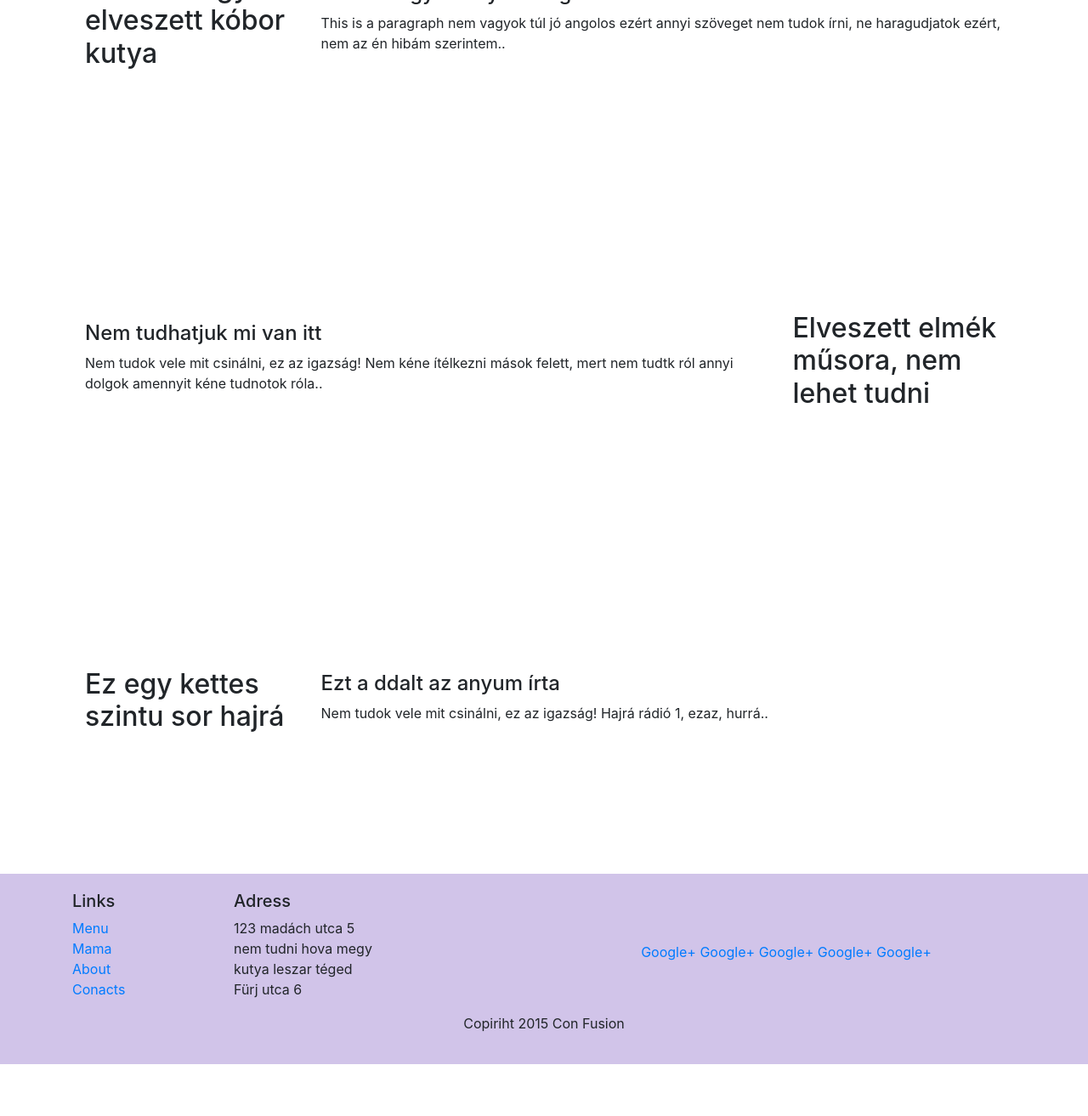
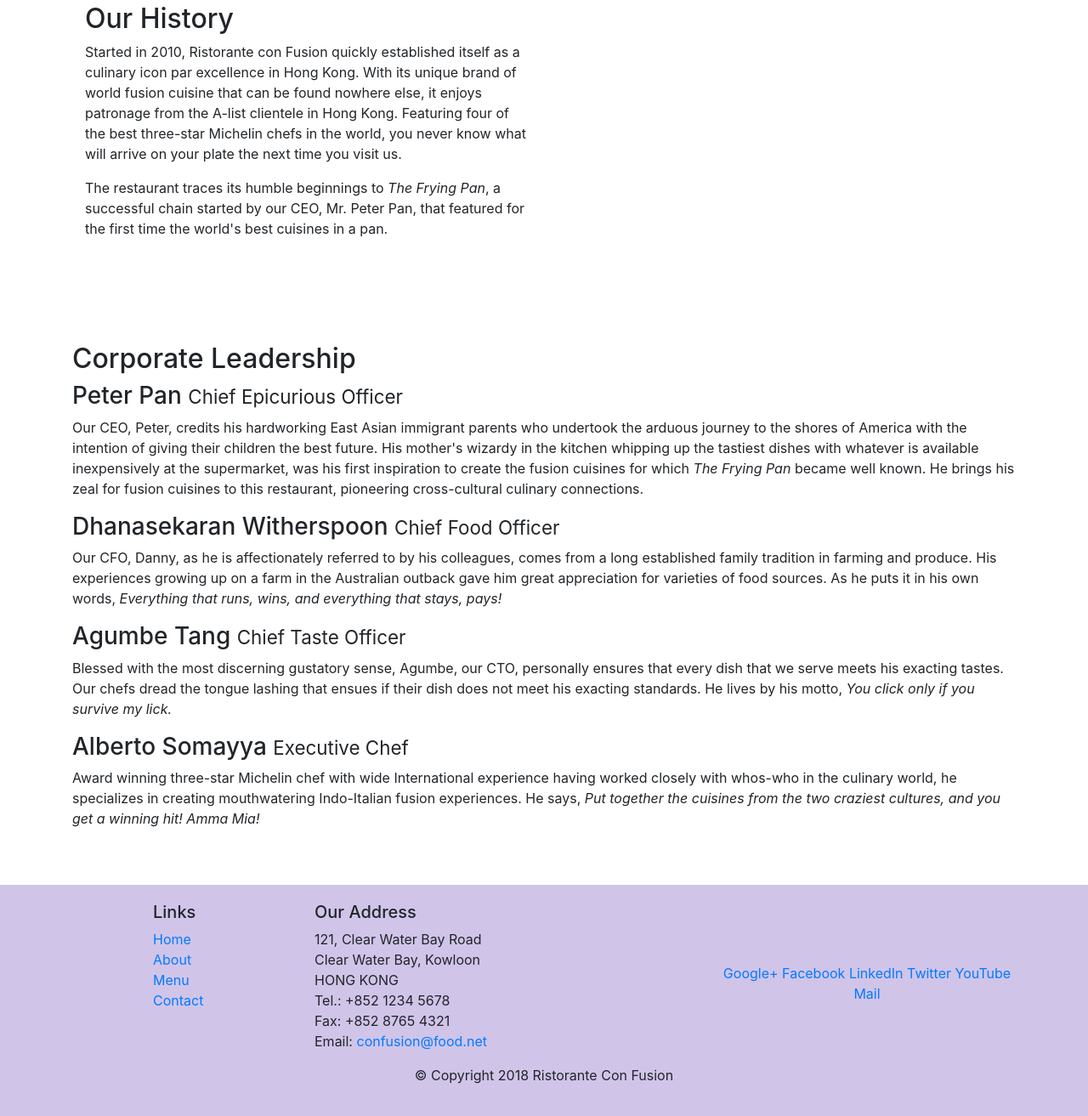
Before and after one commit to jnorbi99/Bootstrap, a website: page index.html in a window 1280 px wide. Shown: the part 398-1711 px from the top of the page at 85% size. Before the commit the page ends 1650 px from the top, so only its background shows below. Drawn offline with nearby package versions, Linux system fonts and the light colour scheme.

Commit message:
Before navbar

```diff
--- a/index.html
+++ b/index.html
@@ -1,24 +1,26 @@
 <!DOCTYPE html>
-<html>
+<html lang="en">
+
 <head>
-        <!-- Required meta tags always come first -->
         <meta charset="utf-8">
         <meta name="viewport" content="width=device-width, initial-scale=1, shrink-to-fit=no">
         <meta http-equiv="x-ua-compatible" content="ie=edge">
 
-    <!-- Bootstrap CSS -->
+
         <link rel="stylesheet" href="node_modules/bootstrap/dist/css/bootstrap.min.css">
         <link rel="stylesheet" href="css/style.css">
-    <title>My page</title>
+    <title>Ristorante Con Fusion: About Us</title>
+
 </head>
+
 <body>
 
     <header class="jumbotron">
         <div class="container">
             <div class="row row-header">
                 <div class="col-12 col-sm-6">
-                        <h2>Ez az oldal címe</h2>
-                        <p>Itt egy kis leírás az oldalról. Csak tájékoztató jellegű információ.</p>
+                    <h1>Ristorante con Fusion</h1>
+                    <p>We take inspiration from the World's best cuisines, and create a unique fusion experience. Our lipsmacking creations will tickle your culinary senses!</p>
                 </div>
                 <div class="col-12 col-sm">
                 </div>
@@ -27,82 +29,94 @@
     </header>
 
     <div class="container">
-            <div class="row row-content align-items-center">
-                <div class="col-12 col-sm-4 col-md-3">
-                    <h2>Ez a cím egy elveszett kóbor kutya</h2>
-                </div>
-                <div class="col col-sm col-md">
-                    <h4>Ez nem egy könnyű dolog</h4>
-                    <p>This is a paragraph nem vagyok túl jó angolos ezért annyi szöveget nem tudok írni, ne haragudjatok ezért, nem az én hibám szerintem..</p>
+        <div>
+            <div>
+               <h3>About Us</h3>
+               <hr>
             </div>
         </div>
-            <div class="row row-content align-items-center">
-                <div class="col-12 col-sm-4 order-sm-last col-md-3">
-                    <h2>Elveszett elmék műsora, nem lehet tudni</h2>
+
+        <div class="row row-content">
+            <div class="col-12 col-sm-6">
+                <h2>Our History</h2>
+                <p>Started in 2010, Ristorante con Fusion quickly established itself as a culinary icon par excellence in Hong Kong. With its unique brand of world fusion cuisine that can be found nowhere else, it enjoys patronage from the A-list clientele in Hong Kong.  Featuring four of the best three-star Michelin chefs in the world, you never know what will arrive on your plate the next time you visit us.</p>
+                <p>The restaurant traces its humble beginnings to <em>The Frying Pan</em>, a successful chain started by our CEO, Mr. Peter Pan, that featured for the first time the world's best cuisines in a pan.</p>
             </div>
-                <div class="col col-sm order-sm-first col-md">
-                    <h4>Nem tudhatjuk mi van itt</h4>
-                    <p>Nem tudok vele mit csinálni, ez az igazság! Nem kéne ítélkezni mások felett, mert nem tudtk ról annyi dolgok amennyit kéne tudnotok róla..</p>
+            <div>
+            </div>
         </div>
 
+
+        <div class="row row-content">
+            <div>
+                <h2>Corporate Leadership</h2>
+                <h3>Peter Pan <small>Chief Epicurious Officer</small></h3>
+                <div class="d-none d-sm-block">
+                    <p>Our CEO, Peter, credits his hardworking East Asian immigrant parents who undertook the arduous journey to the shores of America with the intention of giving their children the best future. His mother's wizardy in the kitchen whipping up the tastiest dishes with whatever is available inexpensively at the supermarket, was his first inspiration to create the fusion cuisines for which <em>The Frying Pan</em> became well known. He brings his zeal for fusion cuisines to this restaurant, pioneering cross-cultural culinary connections.</p>
                 </div>
-            <div class="row row-content align-items-center">
-                <div class="col-12 col-sm-4 col-md-3">
-                    <h2>Ez egy kettes szintu sor hajrá</h2>
+                <h3>Dhanasekaran Witherspoon <small>Chief Food Officer</small></h3>
+                <div class="d-none d-sm-block">
+                    <p>Our CFO, Danny, as he is affectionately referred to by his colleagues, comes from a long established family tradition in farming and produce. His experiences growing up on a farm in the Australian outback gave him great appreciation for varieties of food sources. As he puts it in his own words, <em>Everything that runs, wins, and everything that stays, pays!</em></p>
                 </div>
-                <div class="col col-sm col-md">
-                    <h4>Ezt a ddalt az anyum írta</h4>
-                    <p>Nem tudok vele mit csinálni, ez az igazság! Hajrá rádió 1, ezaz, hurrá..</p>
+                <h3>Agumbe Tang <small>Chief Taste Officer</small></h3>
+                <div class="d-none d-sm-block">
+                    <p>Blessed with the most discerning gustatory sense, Agumbe, our CTO, personally ensures that every dish that we serve meets his exacting tastes. Our chefs dread the tongue lashing that ensues if their dish does not meet his exacting standards. He lives by his motto, <em>You click only if you survive my lick.</em></p>
+                </div>
+                <h3>Alberto Somayya <small>Executive Chef</small></h3>
+                <div class="d-none d-sm-block">
+                    <p>Award winning three-star Michelin chef with wide International experience having worked closely with whos-who in the culinary world, he specializes in creating mouthwatering Indo-Italian fusion experiences. He says, <em>Put together the cuisines from the two craziest cultures, and you get a winning hit! Amma Mia!</em></p>
                 </div>
             </div>
+       </div>
+
     </div>
 
     <footer class="footer">
         <div class="container">
             <div class="row">
-                    <div class="col-4 col-sm-2">
+                <div class="col-4 offset-1 col-sm-2">
                     <h5>Links</h5>
                     <ul class="list-unstyled">
+                        <li><a href="#">Home</a></li>
+                        <li><a href="#">About</a></li>
                         <li><a href="#">Menu</a></li>
-                            <li><a href="#">Mama</a></li>
-                            <li><a href="#">About</a></li>
-                            <li><a href="#">Conacts</a></li>
+                        <li><a href="#">Contact</a></li>
                     </ul>
                 </div>
-                    <div class="col-6 col-sm-5">
-                        <h5>Adress</h5>
+                <div class="col-7 col-sm-5">
+                    <h5>Our Address</h5>
                     <address>
-                            123 madách utca 5 <br>
-                            nem tudni hova megy <br>
-                            kutya leszar téged <br>
-                            Fürj utca 6 <br>
+		              121, Clear Water Bay Road<br>
+		              Clear Water Bay, Kowloon<br>
+		              HONG KONG<br>
+		              Tel.: +852 1234 5678<br>
+		              Fax: +852 8765 4321<br>
+		              Email: <a href="mailto:confusion@food.net">confusion@food.net</a>
 		           </address>
                 </div>
                 <div class="col-12 col-sm-4 align-self-center">
                     <div class="text-center">
-                            <a href="https://google.com/+">Google+</a>
-                            <a href="https://google.com/+">Google+</a>
-                            <a href="https://google.com/+">Google+</a>
-                            <a href="https://google.com/+">Google+</a>
-                            <a href="https://google.com/+">Google+</a>
-                        </div>
-
+                        <a href="http://google.com/+">Google+</a>
+                        <a href="http://www.facebook.com/profile.php?id=">Facebook</a>
+                        <a href="http://www.linkedin.com/in/">LinkedIn</a>
+                        <a href="http://twitter.com/">Twitter</a>
+                        <a href="http://youtube.com/">YouTube</a>
+                        <a href="mailto:">Mail</a>
                     </div>
                 </div>
-
+           </div>
            <div class="row justify-content-center">
                 <div class="col-auto">
-                        <p>Copiriht 2015 Con Fusion</p>
+                    <p>© Copyright 2018 Ristorante Con Fusion</p>
                 </div>
            </div>
-
         </div>
     </footer>
 
-
-        <!-- jQuery first, then Popper.js, then Bootstrap JS. -->
     <script src="node_modules/jquery/dist/jquery.slim.min.js"></script>
     <script src="node_modules/popper.js/dist/umd/popper.min.js"></script>
     <script src="node_modules/bootstrap/dist/js/bootstrap.min.js"></script>
+
 </body>
+
 </html>
```
Lines whose indentation alone changed are shown as unchanged.
